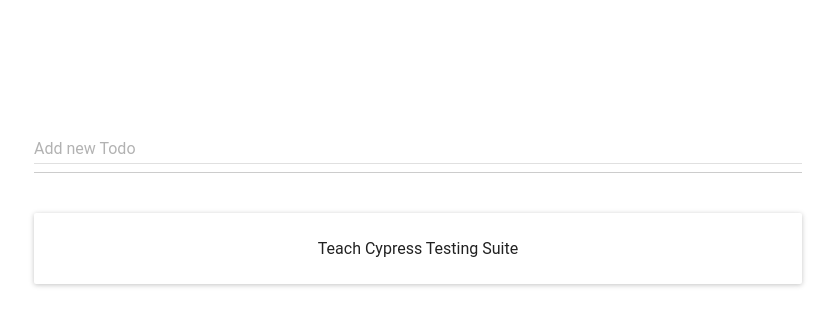
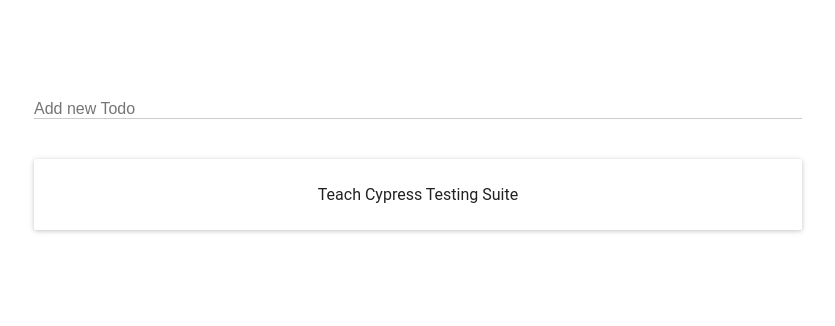
Before and after one commit to truongtony9/cypress_walkthrough, a React (Create React App) app: page / in a window 1280 px wide. Shown: the top 326 px of the page, without its empty margins (222-1057 px from the left). Built offline with nearby package versions, Linux system fonts and the light colour scheme; the HTML template or start-up script is replaced by a standard one.

Commit message:
added input styling

```diff
--- a/src/App.js
+++ b/src/App.js
@@ -20,15 +20,7 @@
     return (
       <div className="App">
         <header className="App-header" />
-        <TextField
-          className="new_todo"
-          style={{
-            width: "60%",
-            marginBottom: "40px"
-          }}
-          floatingLabelText="Add new Todo"
-          hintText="Yes, another todo list..."
-        />
+        <input className="new_todo" placeholder="Add new Todo" />
         <List todos={this.state.todos} />
       </div>
     );
```
